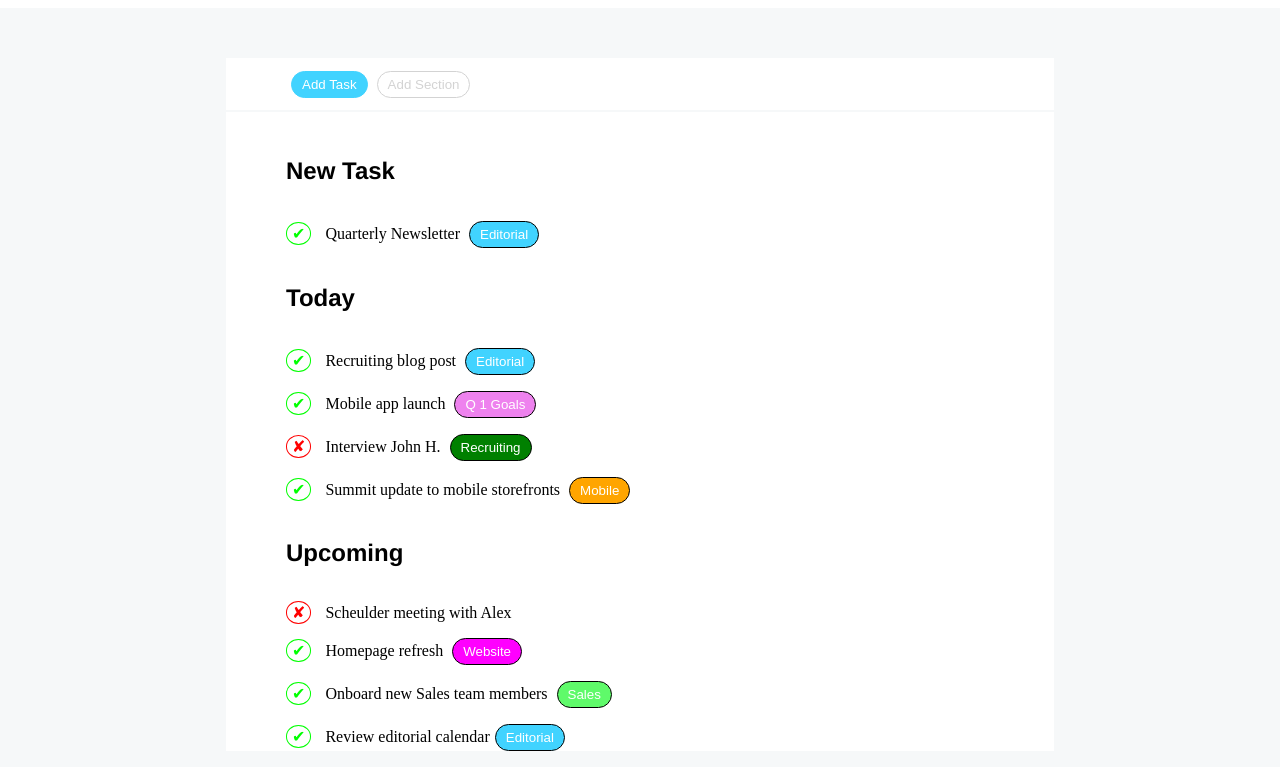
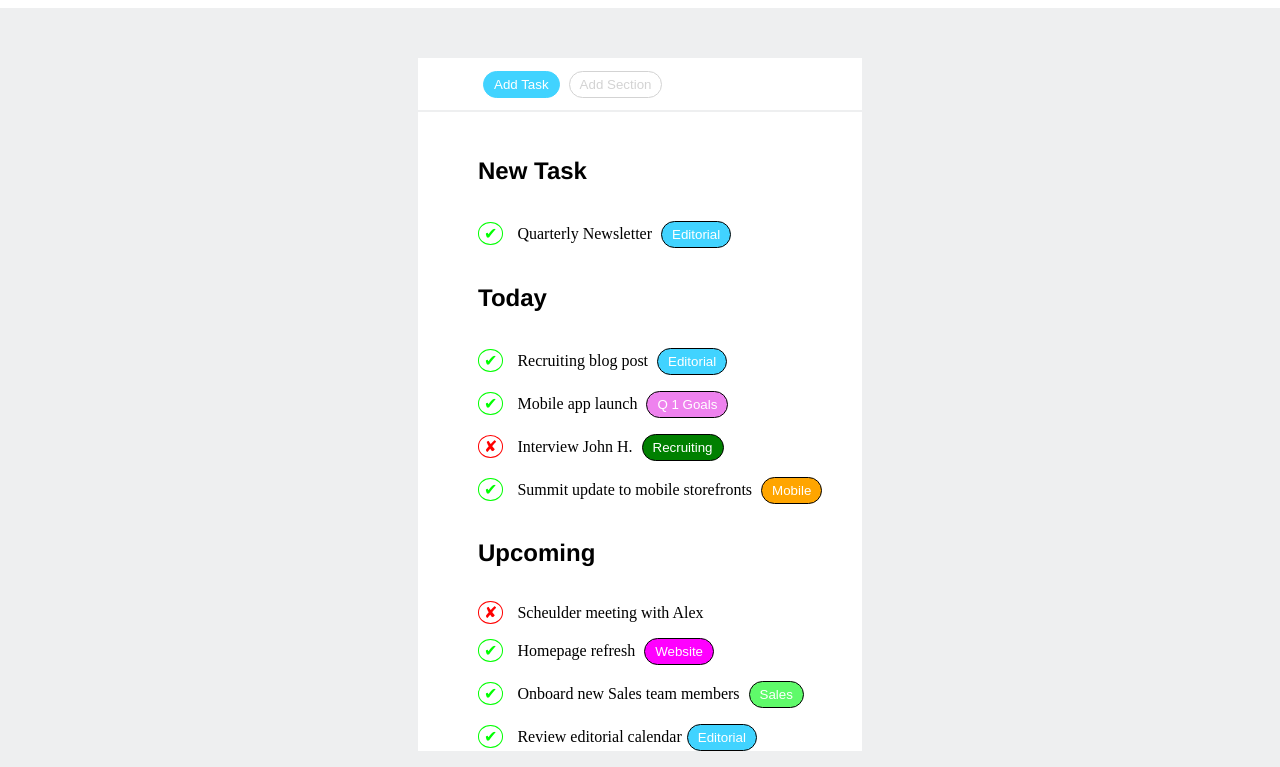
Before and after one commit to Pietro907/html-css-toboolist, a plain HTML site: page index.html in a window 1280 px wide. Shown: the part 72-839 px from the top of the page. Drawn offline with Linux system fonts and the light colour scheme.

Commit message:
fix background body and width marcro elements

```diff
--- a/style.css
+++ b/style.css
@@ -1,11 +1,15 @@
 
 body {
-    background-color: rgb(246, 248, 249);
+    background-color: rgb(238, 239, 240);
     margin: auto;
 }
 
 header,main,nav {
     background-color: white;
+}
+nav,main{
+    width: 30%;
+
 }
 
 .logo {
@@ -20,18 +24,17 @@ header,main,nav {
 
 nav {
     margin: 50px auto 2px;
-    width: 60%;
     padding-top: 13px;
     padding-left: 60px;
     padding-bottom: 12px;
 }
 
 main {
-    width: 60%;
     margin: auto;
     padding-top: 25px;
     padding-left: 60px;
 }
+
 .button {
     border: 1px solid black;
     border-radius: 20px;
```
